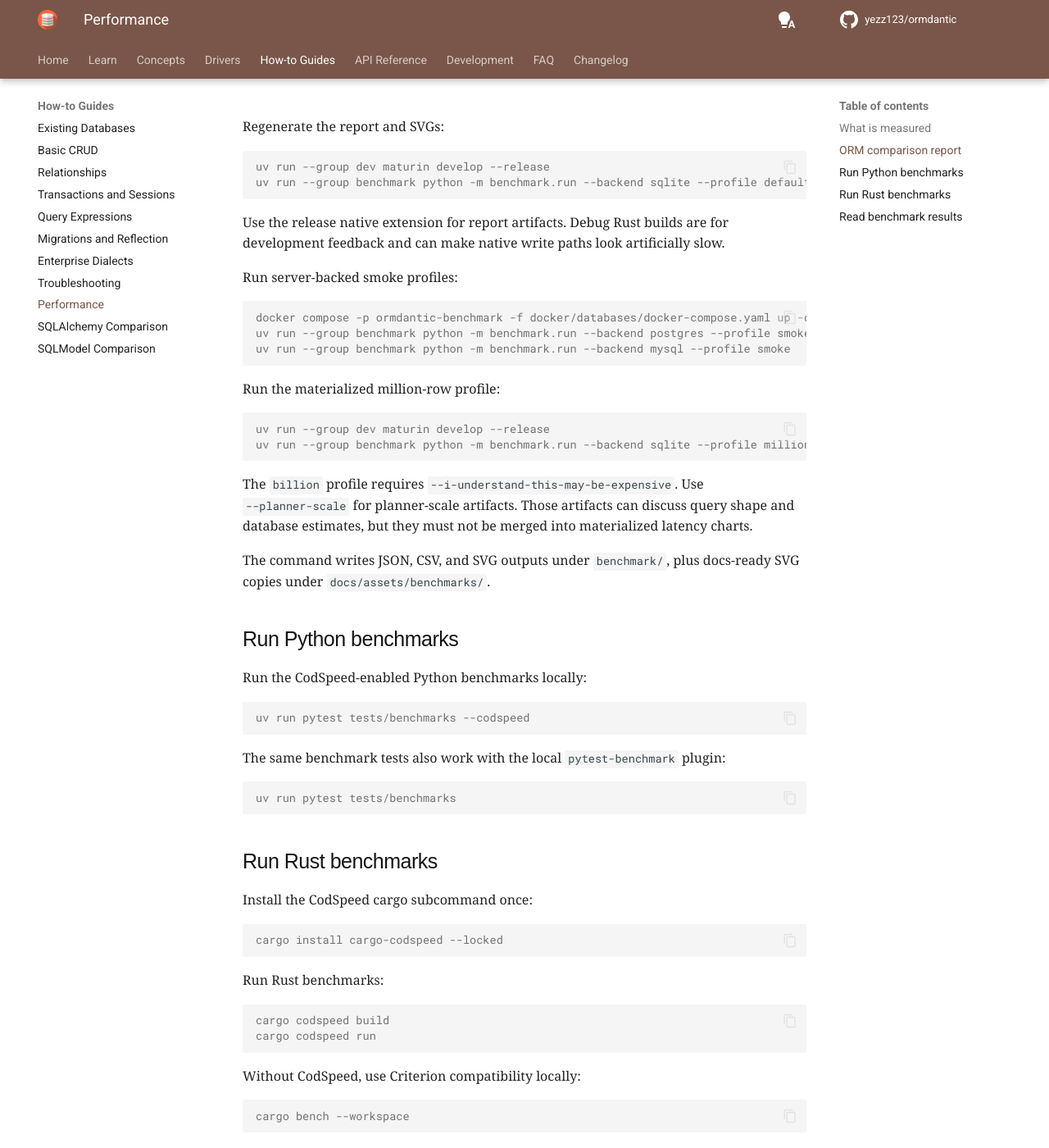
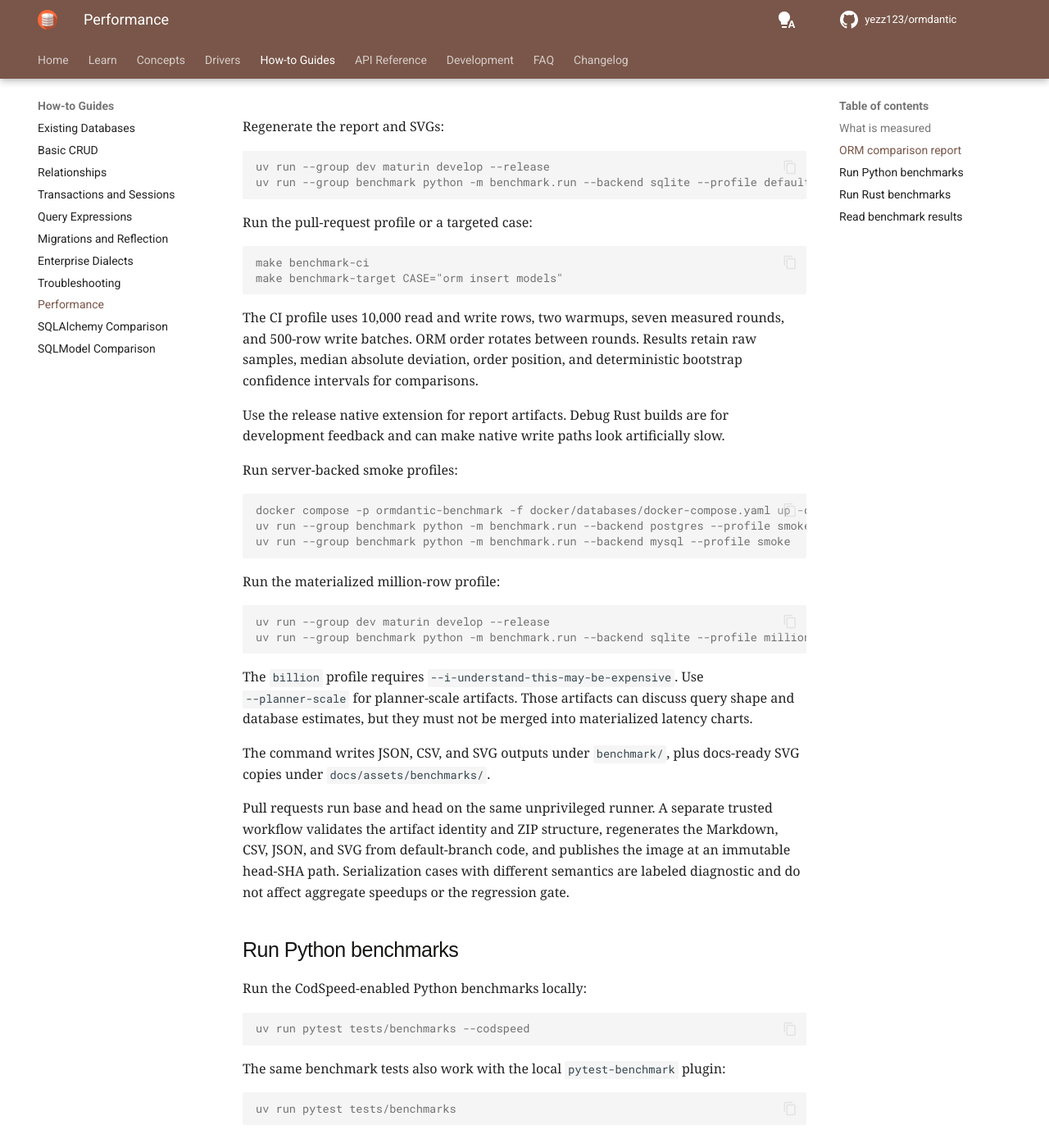
Before and after one commit to yezz123/ormdantic, an MkDocs documentation site: the page built from docs/performance.md, in a window 1280 px wide and 1400 px high, scrolled down 2069 px. Shown: the whole window at 82% size. Built offline with MkDocs 1.6.1 and Material for MkDocs 9.7.7, drawn with Linux system fonts in a browser that asks for light colours; comment, search, counter and statistics services are not loaded.

Commit message:
📝 Update performance documentation with benchmark profiles and CI details
- Added instructions for running pull-request profiles and targeted benchmark cases.
- Clarified CI profile specifications, including row counts, warmups, and measured rounds.
- Documented the artifact generation process and the validation workflow for benchmark results.
- Enhanced explanations of output formats and their locations for better usability.

````diff
--- a/docs/performance.md
+++ b/docs/performance.md
@@ -41,6 +41,18 @@ uv run --group dev maturin develop --release
 uv run --group benchmark python -m benchmark.run --backend sqlite --profile default
 ```
 
+Run the pull-request profile or a targeted case:
+
+```console
+make benchmark-ci
+make benchmark-target CASE="orm insert models"
+```
+
+The CI profile uses 10,000 read and write rows, two warmups, seven measured
+rounds, and 500-row write batches. ORM order rotates between rounds. Results
+retain raw samples, median absolute deviation, order position, and deterministic
+bootstrap confidence intervals for comparisons.
+
 Use the release native extension for report artifacts. Debug Rust builds are
 for development feedback and can make native write paths look artificially slow.
 
@@ -66,6 +78,13 @@ latency charts.
 
 The command writes JSON, CSV, and SVG outputs under `benchmark/`, plus docs-ready
 SVG copies under `docs/assets/benchmarks/`.
+
+Pull requests run base and head on the same unprivileged runner. A separate
+trusted workflow validates the artifact identity and ZIP structure, regenerates
+the Markdown, CSV, JSON, and SVG from default-branch code, and publishes the
+image at an immutable head-SHA path. Serialization cases with different
+semantics are labeled diagnostic and do not affect aggregate speedups or the
+regression gate.
 
 ## Run Python benchmarks
 
````
